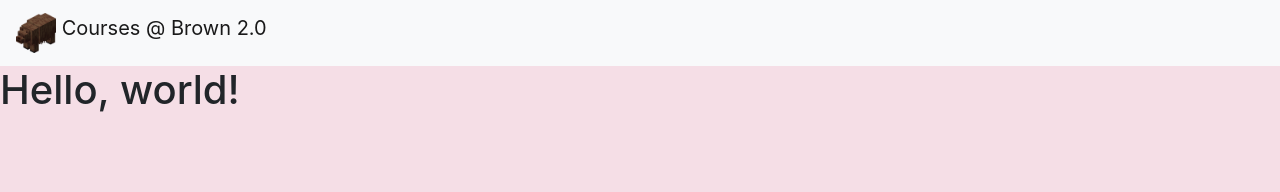
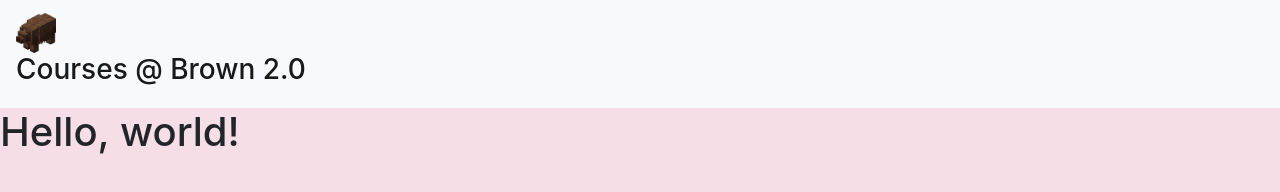
Before and after one commit to John1114/Courses-Brown-Scraper, a plain HTML site: page index.html in a window 1280 px wide. Drawn offline with nearby package versions, Linux system fonts and the light colour scheme.

Commit message:
Update index.html

```diff
--- a/index.html
+++ b/index.html
@@ -26,7 +26,7 @@
   	<nav class="navbar navbar-light bg-light">
       <a class="navbar-brand" href="#">
         <img src="https://john1114.github.io/Courses-Brown-Scraper/minecraft_bear.png" width="40" height="40" class="d-inline-block align-top" alt="">
-        Courses @ Brown 2.0
+        <h3>Courses @ Brown 2.0 </h3>
       </a>
     </nav>
     <h1>Hello, world!</h1>
```
